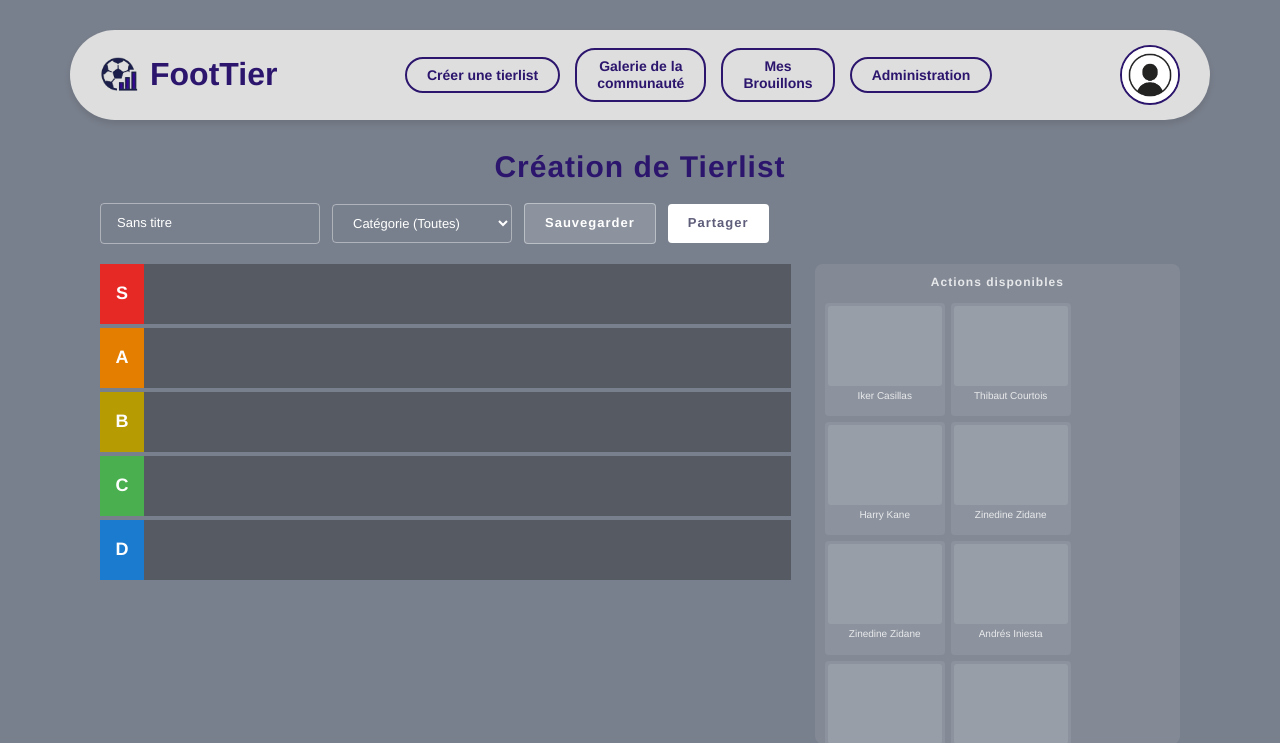
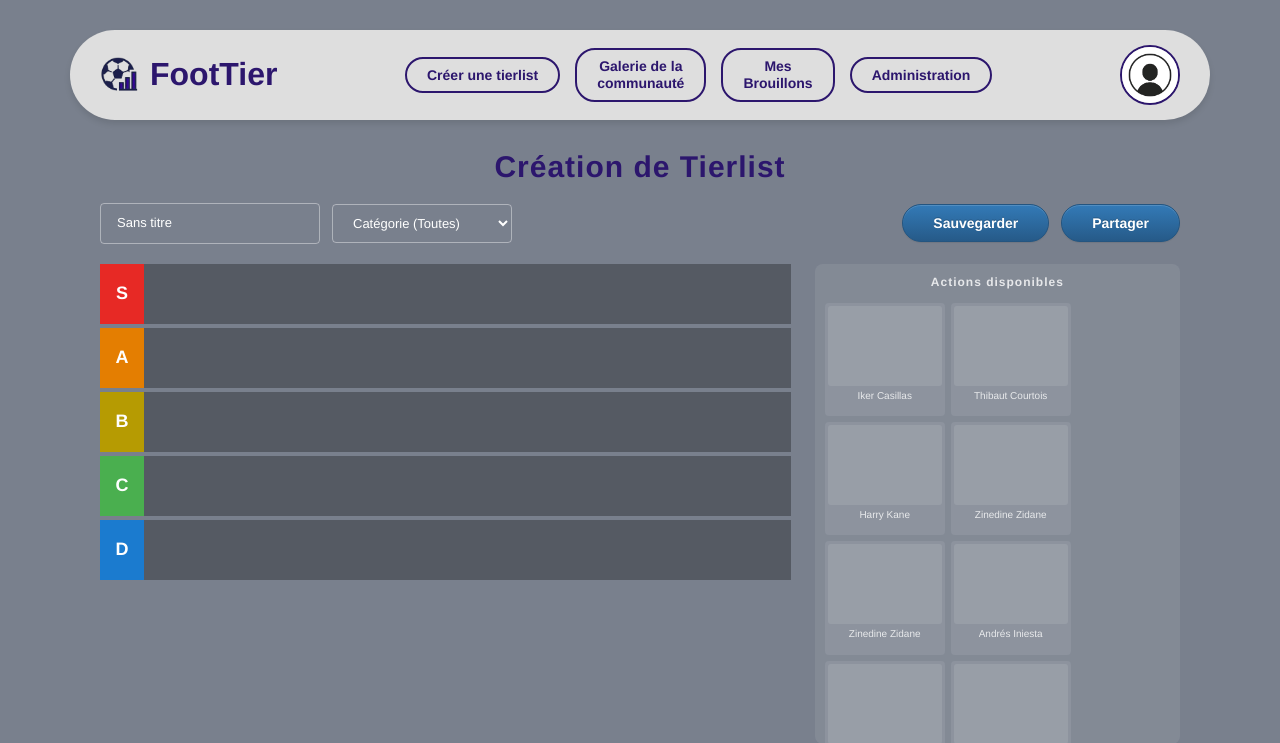
Before and after one commit to Domain-Noam/FootTier, a PHP site: page /index.php?view=creation in a window 1280 px wide. Shown: the top 743 px of the page. Run offline with PHP 8.4, Linux system fonts and the light colour scheme; the visitor is signed in with stand-in values (Sample User, id 1); data comes from the database, SQL or seed files in the repository.

Commit message:
Modifications de nouveaux problèmes

```diff
--- a/css/style.css
+++ b/css/style.css
@@ -742,6 +742,13 @@ body {
     gap: 12px;
     margin-bottom: 20px;
     flex-wrap: wrap;
+    justify-content: space-between;
+}
+
+.boutons {
+    display: flex;
+    gap: 12px;
+    margin-left: auto;
 }
 
 /*Le champ titre de la tierlist*/
--- a/views/brouillon.php
+++ b/views/brouillon.php
@@ -50,11 +50,11 @@ $brouillons = getBrouillonsUtilisateur($idUser);
                         <h3 class="titre-brouillon"><?php echo $titre; ?></h3>
                         <p class="date-brouillon">Modifié le : <br><?php echo $dateModif; ?></p>
 
-                        <a href="<?php echo $lienReprendre; ?>" class="btn btn-primary btn-brouillon" style="background-color: #4a69bd; border: none;">
+                        <a href="<?php echo $lienReprendre; ?>" class="btn btn-primary btn-brouillon">
                             Continuer la création
                         </a>
 
-                        <a href="<?php echo $lienSupprimer; ?>" class="btn btn-danger btn-brouillon" style="background-color: #c0392b; border: none;" onclick="return confirmerSuppression(event, 'Supprimer ce brouillon définitivement ?');">
+                        <a href="<?php echo $lienSupprimer; ?>" class="btn btn-danger btn-brouillon" onclick="confirmerSuppression(event, 'Supprimer ce brouillon définitivement ?');">
                             Supprimer
                         </a>
                     </div>
--- a/views/creation.php
+++ b/views/creation.php
@@ -76,8 +76,10 @@ $couleurs = ["S"=>"#e72925", "A"=>"#e47e01", "B"=>"#b69b02", "C"=>"#4aaf4f", "D"
             mkSelect("categorie", $tabCat, "id", "label", valider("categorie"));
             ?>
             </div>
-            <button type="submit" name="action" value="SauvegarderCreation" class="btnSauvegarder" onclick="synchroniserFormulaire()">Sauvegarder</button>
-            <button type="submit" name="action" value="PublierTierlist" class="btnPartager" onclick="synchroniserFormulaire()">Partager</button>
+            <div class="boutons">
+                <button type="submit" name="action" value="SauvegarderCreation" class="btn btn-primary btn-valider-admin" onclick="synchroniserFormulaire()">Sauvegarder</button>
+                <button type="submit" name="action" value="PublierTierlist" class="btn btn-primary btn-valider-admin" onclick="synchroniserFormulaire()">Partager</button>
+            </div>
         </div>
 
         <!--Centre avec la tierlist à gauche et la bibliothèque à droite-->
```
Also changed, not shown: views/admin.php (+5 -14 lines).
